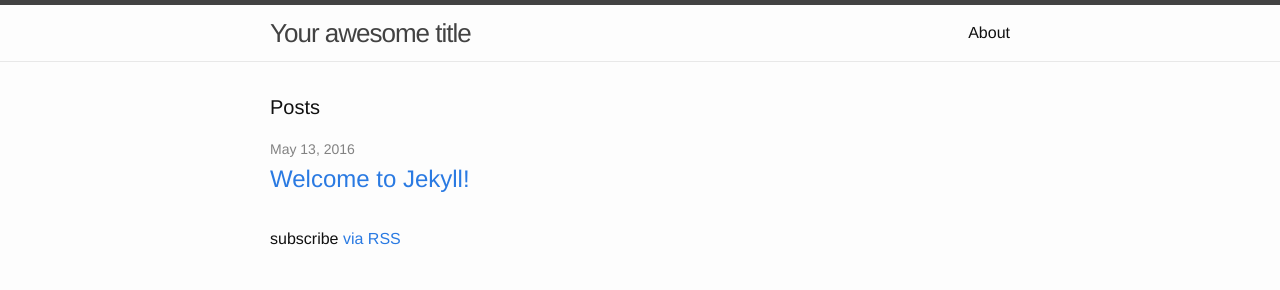
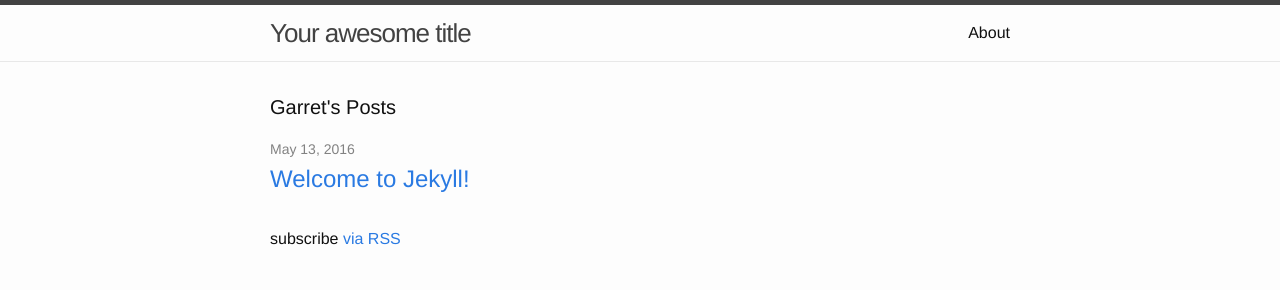
Before and after one commit to GSuthy/GSuthy.github.io, a Jekyll site: the page built from index.html, in a window 1280 px wide. Shown: the top 290 px of the page. Built offline with Jekyll 4.4.1, drawn with Linux system fonts in a browser that asks for light colours.

Commit message:
Changed Title

```diff
--- a/index.html
+++ b/index.html
@@ -4,7 +4,7 @@
 
 <div class="home">
 
-  <h1 class="page-heading">Posts</h1>
+  <h1 class="page-heading">Garret's Posts</h1>
 
   <ul class="post-list">
     {% for post in site.posts %}
```
